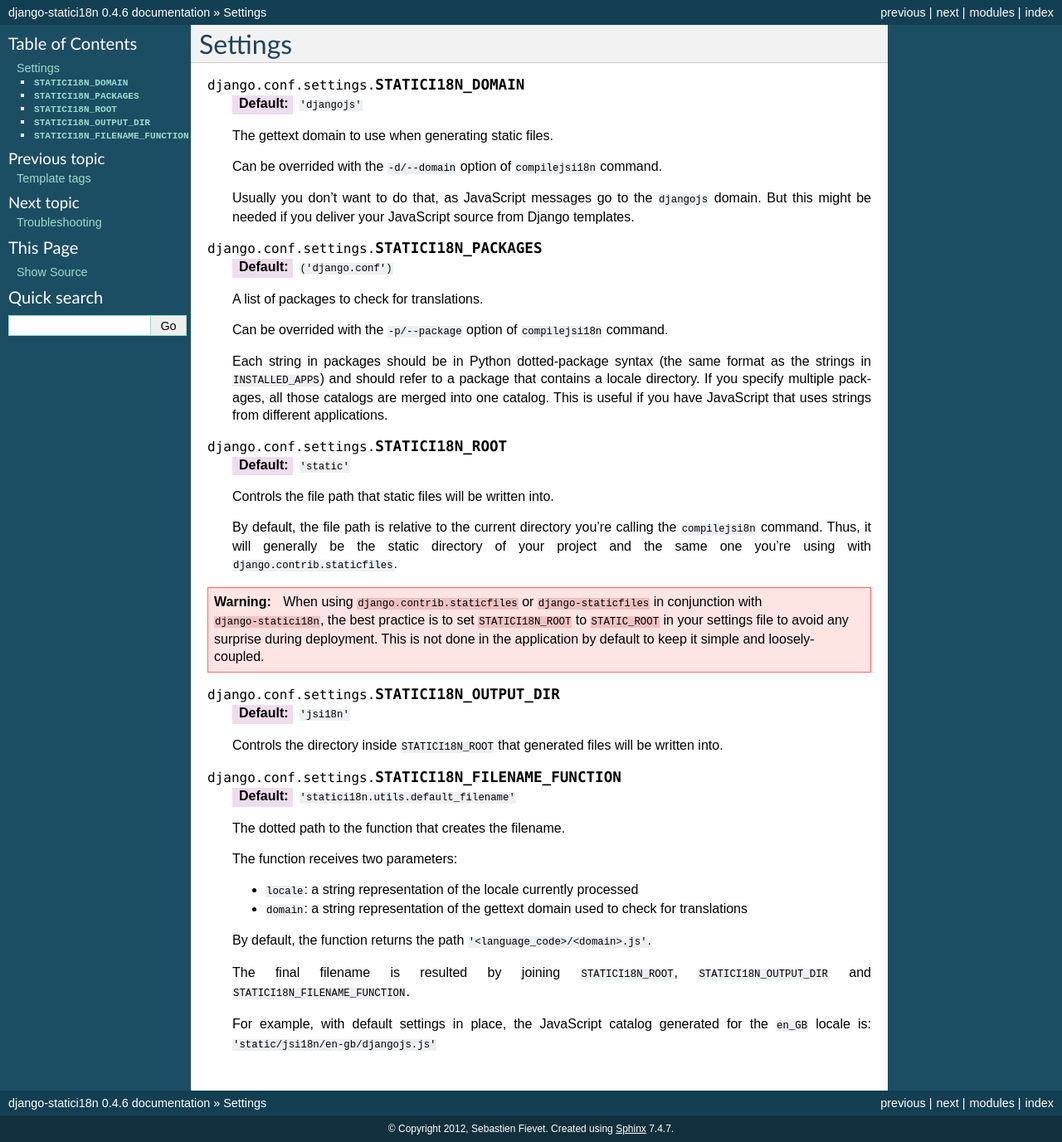
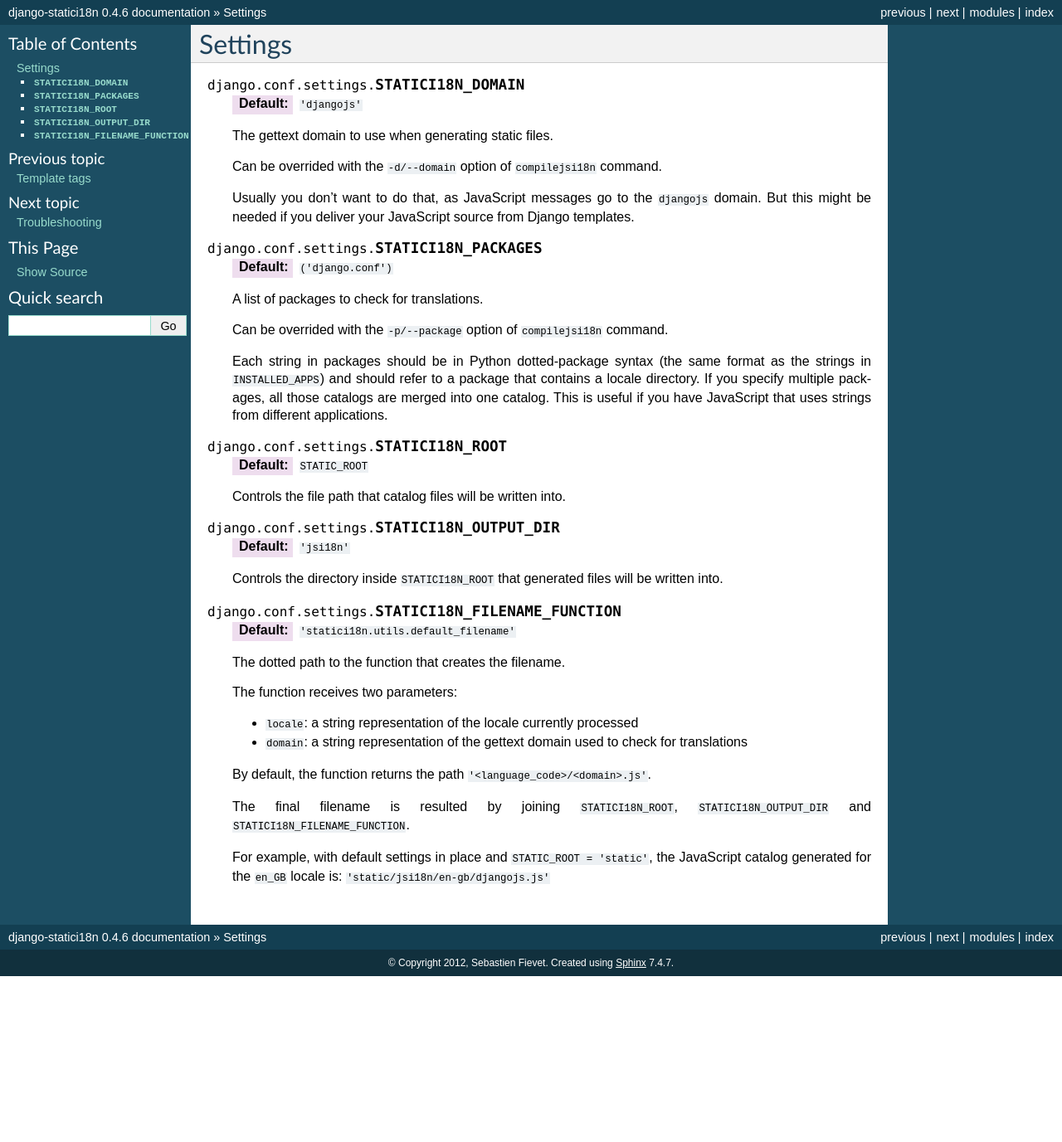
Before and after one commit to zyegfryed/django-statici18n, a Sphinx documentation site: the page built from docs/settings.rst, in a window 1280 px wide. Shown: the whole page at 83% size. Built offline with Sphinx 7.4.7, drawn with Linux system fonts in a browser that asks for light colours; after the commit the page ends 1177 px from its top, so only the background shows below that.

Commit message:
Now use STATIC_ROOT as default value for STATICI18N_ROOT

```diff
--- a/README.rst
+++ b/README.rst
@@ -75,9 +75,9 @@ Installation
 
 .. note::
 
-    By default, the generated catalogs are stored to ``static/jsi18n``. You
-    can modify the output path and more options by tweaking ``django-
-    statici18n`` settings.
+    By default, the generated catalogs are stored to ``STATIC_ROOT/jsi18n``.
+    You can modify the output path and more options by tweaking
+    ``django-statici18n`` settings.
 
 **(Optionnal)**
 
--- a/docs/settings.rst
+++ b/docs/settings.rst
@@ -31,22 +31,9 @@ Settings
 
 .. attribute:: STATICI18N_ROOT
 
-    :default: ``'static'``
+    :default: ``STATIC_ROOT``
 
-    Controls the file path that static files will be written into.
-
-    By default, the file path is relative to the current directory you're
-    calling the ``compilejsi8n`` command. Thus, it will generally be the static
-    directory of your project and the same one you're using with
-    ``django.contrib.staticfiles``.
-
-.. warning::
-
-    When using ``django.contrib.staticfiles`` or ``django-staticfiles`` in
-    conjunction with ``django-statici18n``, the best practice is to set
-    ``STATICI18N_ROOT`` to ``STATIC_ROOT`` in your settings file to avoid any
-    surprise during deployment. This is not done in the application by default
-    to keep it simple and loosely-coupled.
+    Controls the file path that catalog files will be written into.
 
 .. attribute:: STATICI18N_OUTPUT_DIR
 
```
Also changed, not shown: other parts of docs/settings.rst (+1 -1 lines), 3 other files.
